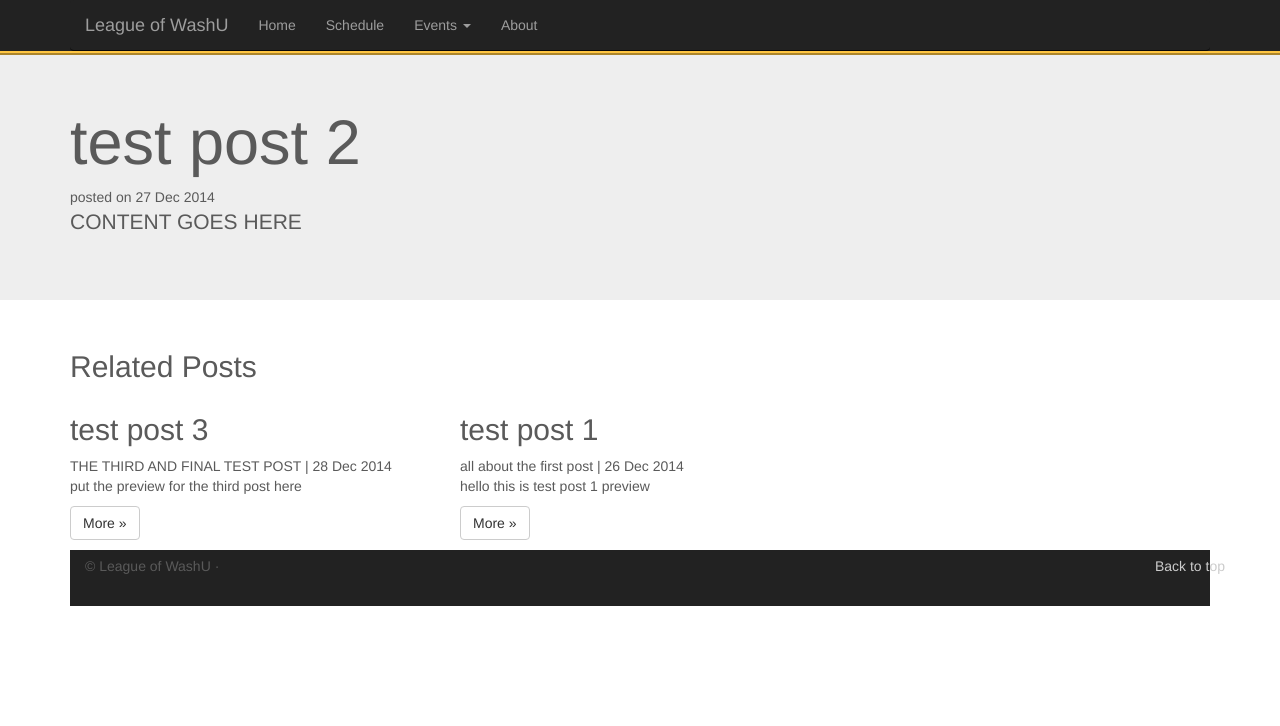
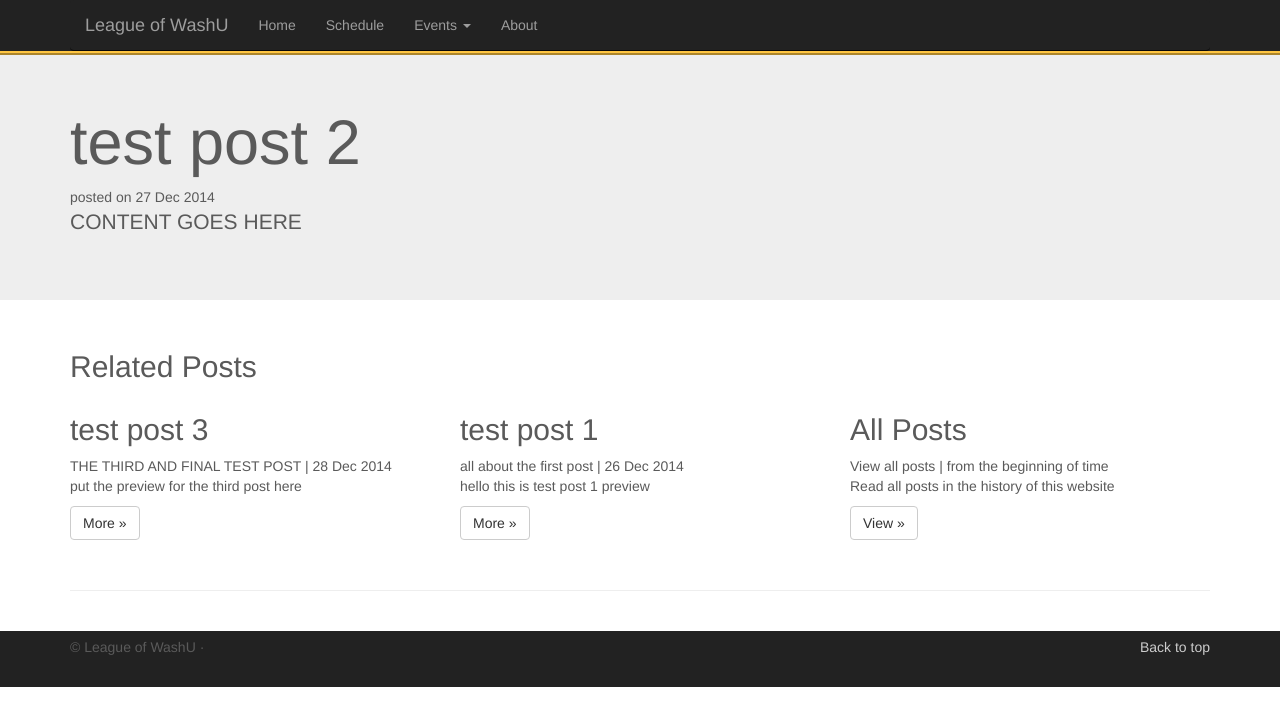
Before and after one commit to leagueofwashu/leagueofwashu.github.io, a Jekyll site: the page built from _posts/2014-12-27-post2.md, in a window 1280 px wide. Shown: the top 726 px of the page. Built offline with Jekyll 4.4.1, drawn with Linux system fonts in a browser that asks for light colours; Markdown is read by kramdown in place of the engine named in the settings.

Commit message:
jsdaofidsj

```diff
--- a/_layouts/post.html
+++ b/_layouts/post.html
@@ -17,9 +17,16 @@ layout: default
       <div class="col-md-4">
         <h2>{{post.title}}</h2>
         <span class="post-about">{{ post.about }} | {{ post.date | date_to_string}}</span>
-        <p> {{post.preview }}</p>
+        <p>{{post.preview }}</p>
         <p><a class="btn btn-default" href="{{ site.baseurl }}{{ post.url }}" role="button">More &raquo;</a></p>
       </div>
     {% endfor %}
-  </ul>
+      <div class="col-md-4">
+        <h2>All Posts</h2>
+        <span class="post-about">View all posts | from the beginning of time</span>
+        <p>Read all posts in the history of this website</p>
+        <p><a class="btn btn-default" href="{{site.baseurl}}/archives/" role="button">View &raquo;</a></p>
+      </div>
+  </div>
+  <hr class="featurette-divider">
 </div>
```
